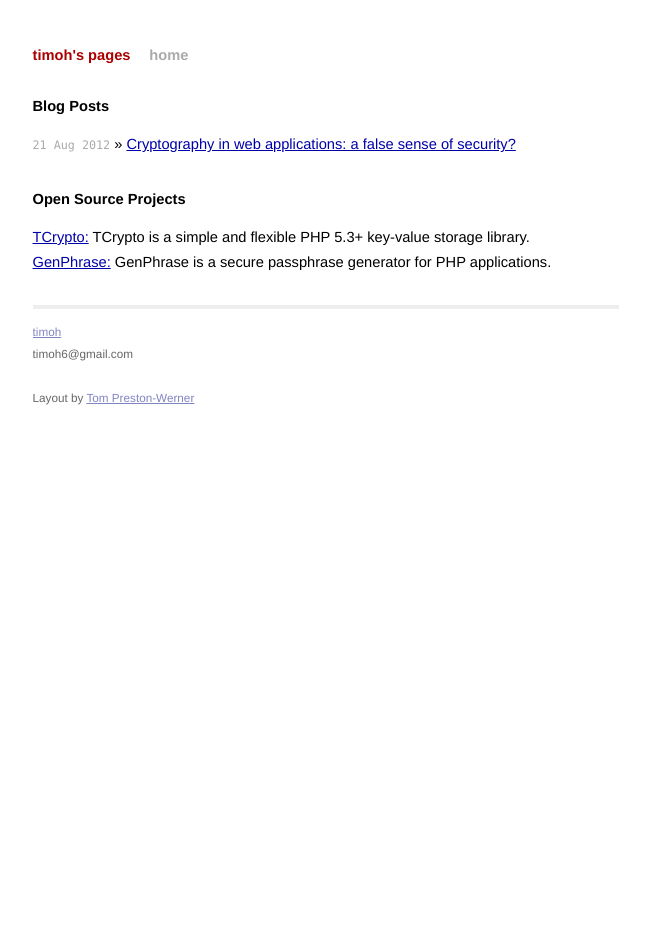
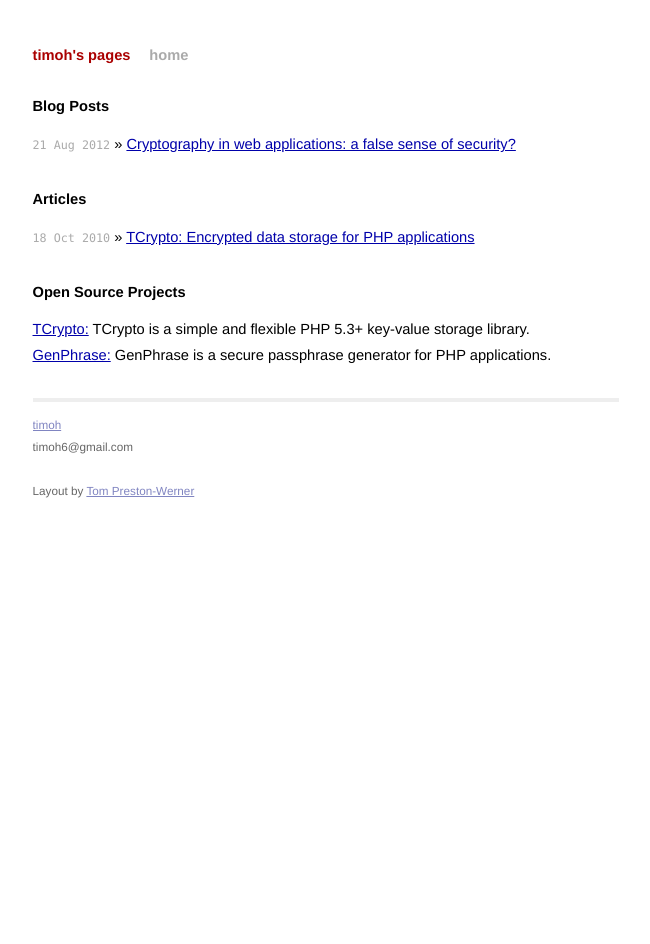
Before and after one commit to timoh6/timoh6.github.com, a Jekyll site: the page built from index.html, in a window 1280 px wide. Shown: the whole page, without its empty margins (314-964 px from the left). Built offline with Jekyll 4.4.1, drawn with Linux system fonts in a browser that asks for light colours.

Commit message:
Added articles

```diff
--- a/index.html
+++ b/index.html
@@ -11,6 +11,11 @@ title: timoh's pages
     {% endfor %}
   </ul>
 
+  <h1>Articles</h1>
+  <ul class="posts">
+    <li><span>18 Oct 2010</span>  &raquo; <a href="http://websec.io/2012/08/29/TCrypto-Encrypted-Data-Storage-for-PHP.html">TCrypto: Encrypted data storage for PHP applications</a></li>
+  </ul>
+
   <h1>Open Source Projects</h1>
   <ul class="posts">
     <li><a href="https://github.com/timoh6/TCrypto/">TCrypto:</a> TCrypto is a simple and flexible PHP 5.3+ key-value storage library.</li>
```
